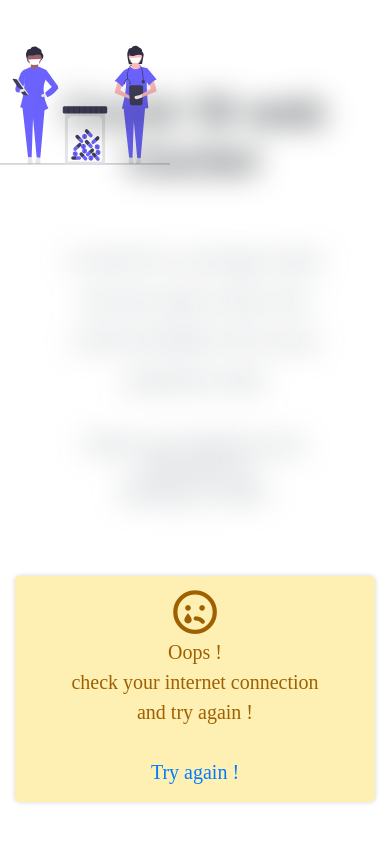
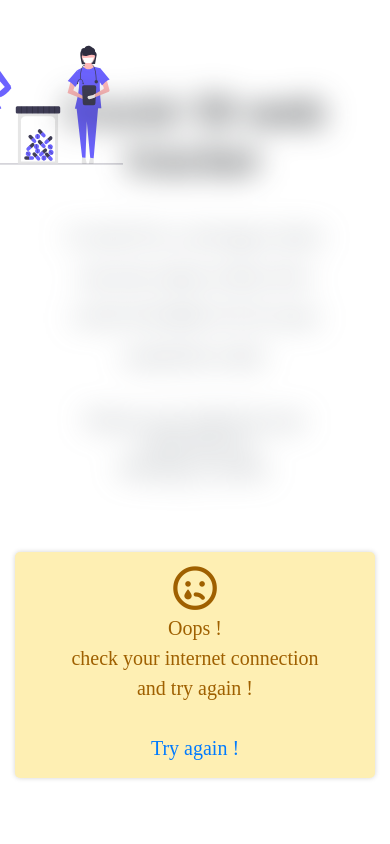
Before and after one commit to boularbahsmail/coronavirus, a plain HTML site: page index.html in a window 390 px wide. Shown: the top 844 px of the page. Drawn offline with nearby package versions, Linux system fonts and the light colour scheme; no server answers; a web font is replaced by a local one.

Commit message:
media queries top image marginLeft

```diff
--- a/index.html
+++ b/index.html
@@ -16,12 +16,12 @@
 <body>
     <img src="images/woman.svg" style="position: fixed;margin-left: 0%;z-index: -1;margin-top: 1%;" id="top">
     <img src="images/distance.svg" style="position: fixed;margin-left: 75%;z-index: -1;float: right;" id="top">
-    <img src="images/care.svg" style="position: fixed;margin-left: 0%;z-index: -1;margin-top: 1%;" id="center">
+    <img src="images/care.svg" style="position: fixed;margin-left: -12%;z-index: -1;margin-top: 1%;" id="center">
    <center> <div class="container">
     <div class="container-fluid bg-light p-5 text-center my-3" id="my3">
         <br>
         <h1>Covid-19 web tracker</h1>
-        <br><br>
+        <br>
         <center><h5 class="text-muted" style="line-height: 2;max-width: 690px;font-family: Muli;">
           I-covid-19 is a web app to show any news about corona virus covid-19 (SARS-CoV-2)
            cases around the world.
```
